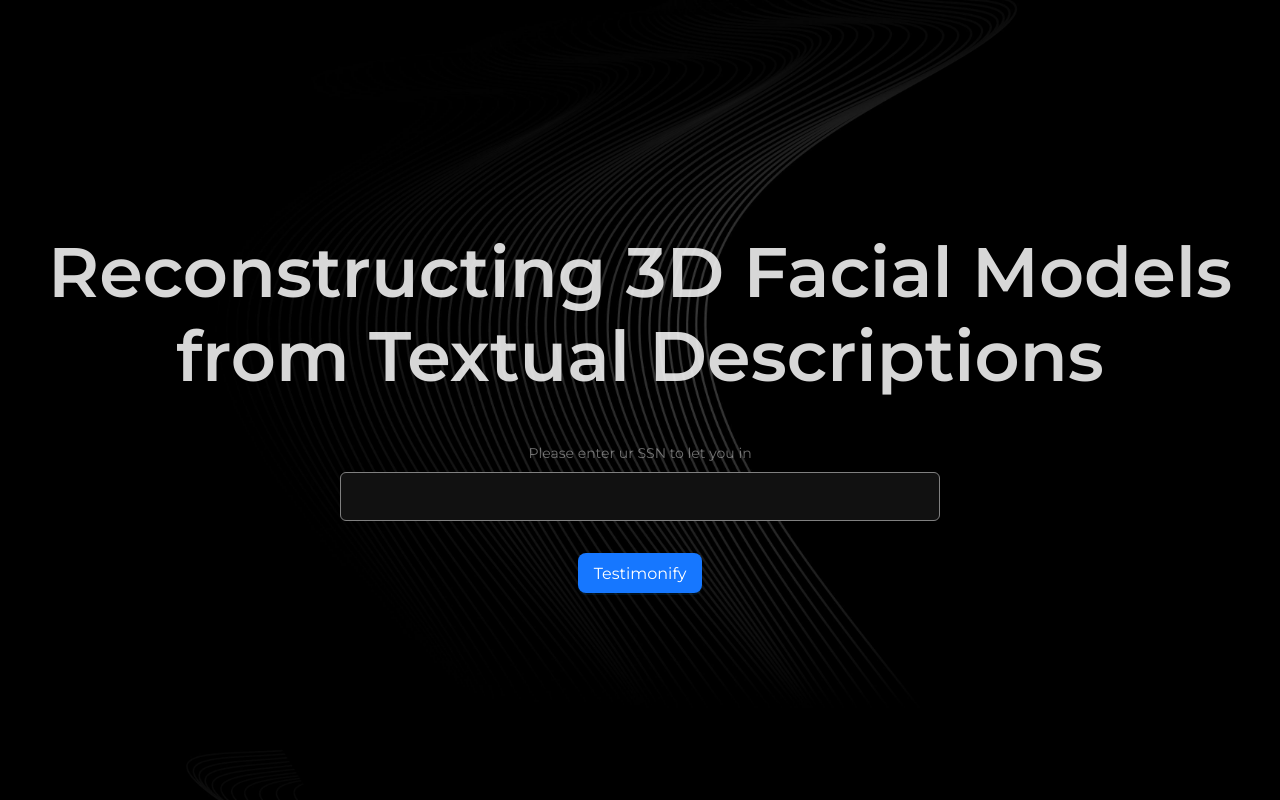
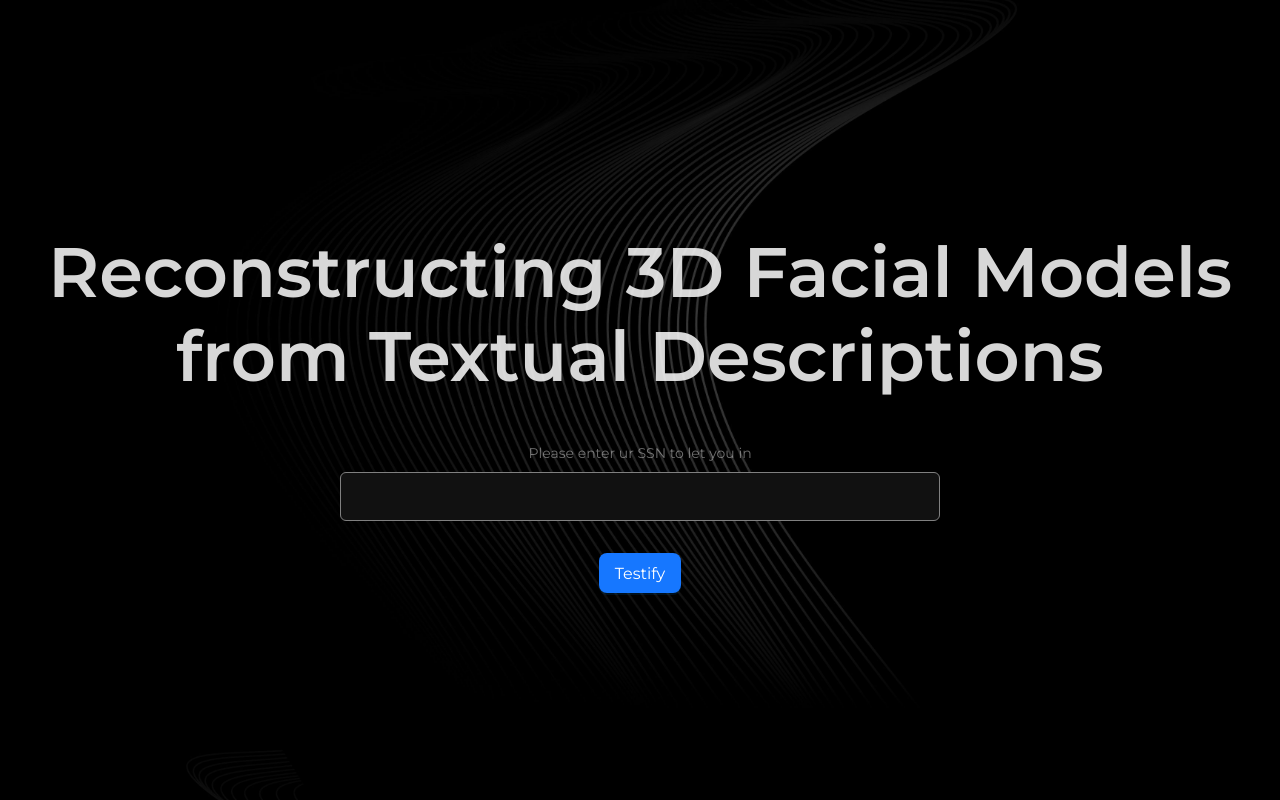
Before and after one commit to mazen-samer/Reconstructing-3D-Facial-Models-from-Textual-Descriptions, a React (Create React App) app in the folder client/: page /signin in a window 1280 px wide. Built offline with nearby package versions, Linux system fonts and the light colour scheme.

Commit message:
[Fix] typo

```diff
--- a/client/src/pages/SignIn.jsx
+++ b/client/src/pages/SignIn.jsx
@@ -93,7 +93,7 @@ export default function SignIn() {
                 htmlType="submit"
                 loading={loading}
               >
-                {!loading ? "Testimonify" : "Letting you in"}
+                {!loading ? "Testify" : "Letting you in"}
               </Button>
             </Form.Item>
             {/* {message === "" ? null : <Text type="danger">{message}</Text>} */}
```
